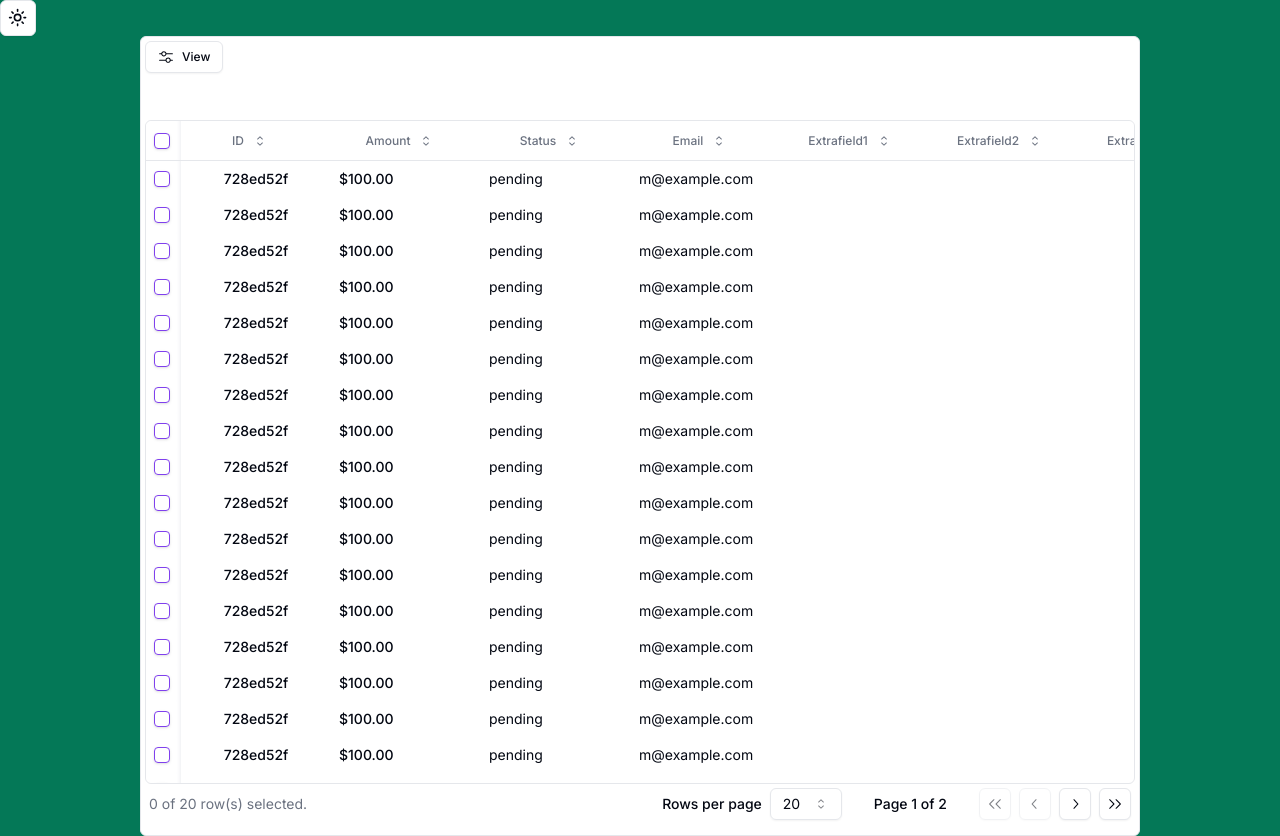
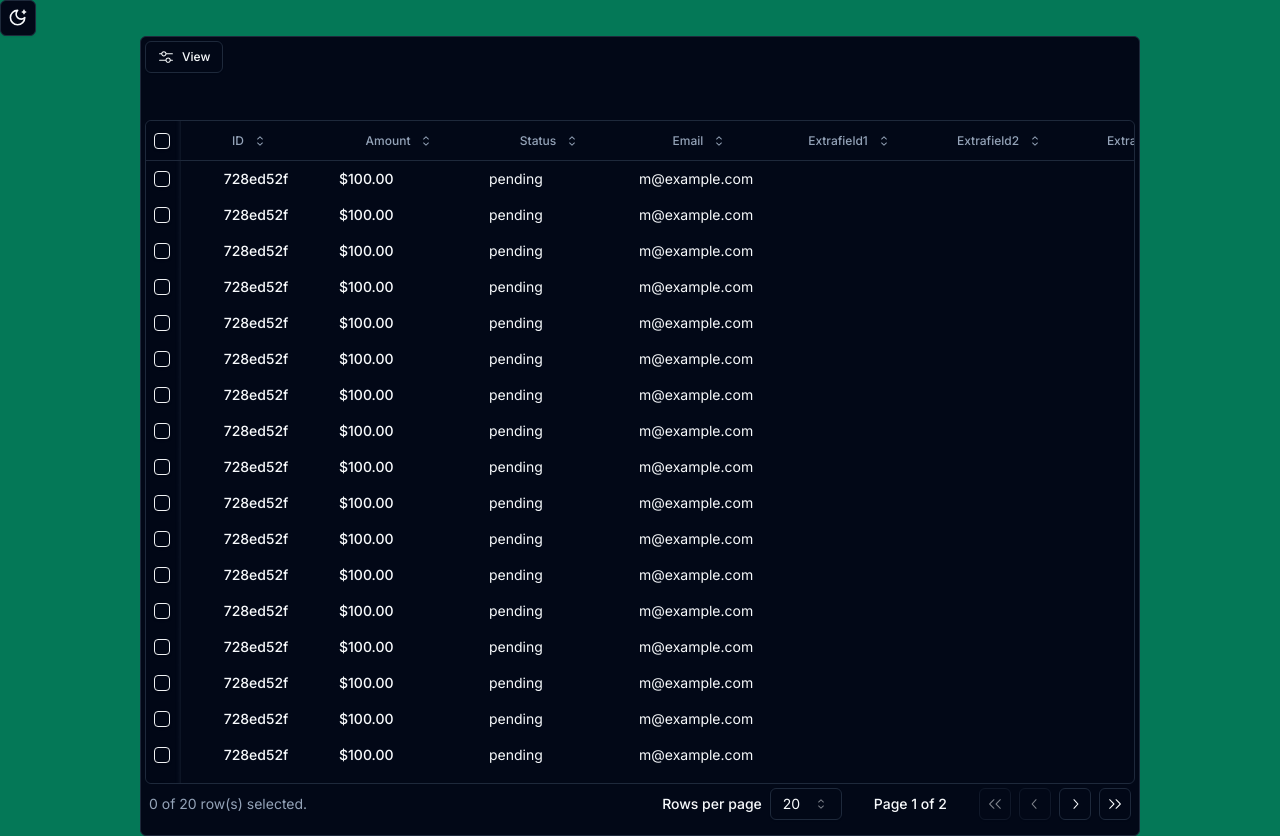
Before and after one commit to JKeroz/shadcn-playground, a Next.js app: page / in a window 1280 px wide. Built offline with nearby package versions, Linux system fonts and the light colour scheme.

Commit message:
fix: cleanup and change light mode color pallete

```diff
--- a/src/app/globals.css
+++ b/src/app/globals.css
@@ -4,31 +4,31 @@
 
 @layer base {
   :root {
-    --background: 0 0% 100%;
-    --foreground: 224 71.4% 4.1%;
-    --card: 0 0% 100%;
-    --card-foreground: 224 71.4% 4.1%;
-    --popover: 0 0% 100%;
-    --popover-foreground: 224 71.4% 4.1%;
-    --primary: 262.1 83.3% 57.8%;
-    --primary-foreground: 210 20% 98%;
-    --secondary: 220 14.3% 95.9%;
-    --secondary-foreground: 220.9 39.3% 11%;
-    --muted: 220 14.3% 95.9%;
-    --muted-foreground: 220 8.9% 46.1%;
-    --accent: 220 14.3% 95.9%;
-    --accent-foreground: 220.9 39.3% 11%;
-    --destructive: 0 84.2% 60.2%;
-    --destructive-foreground: 210 20% 98%;
-    --border: 220 13% 91%;
-    --input: 220 13% 91%;
-    --ring: 262.1 83.3% 57.8%;
+    --background: 222.2 84% 4.9%;
+    --foreground: 210 40% 98%;
+    --card: 222.2 84% 4.9%;
+    --card-foreground: 210 40% 98%;
+    --popover: 222.2 84% 4.9%;
+    --popover-foreground: 210 40% 98%;
+    --primary: 210 40% 98%;
+    --primary-foreground: 222.2 47.4% 11.2%;
+    --secondary: 217.2 32.6% 17.5%;
+    --secondary-foreground: 210 40% 98%;
+    --muted: 217.2 32.6% 17.5%;
+    --muted-foreground: 215 20.2% 65.1%;
+    --accent: 217.2 32.6% 17.5%;
+    --accent-foreground: 210 40% 98%;
+    --destructive: 0 62.8% 30.6%;
+    --destructive-foreground: 210 40% 98%;
+    --border: 217.2 32.6% 17.5%;
+    --input: 217.2 32.6% 17.5%;
+    --ring: 212.7 26.8% 83.9;
+    --chart-1: 220 70% 50%;
+    --chart-2: 160 60% 45%;
+    --chart-3: 30 80% 55%;
+    --chart-4: 280 65% 60%;
+    --chart-5: 340 75% 55%;
     --radius: 0.5rem;
-    --chart-1: 12 76% 61%;
-    --chart-2: 173 58% 39%;
-    --chart-3: 197 37% 24%;
-    --chart-4: 43 74% 66%;
-    --chart-5: 27 87% 67%;
   }
 
   .dark {
--- a/src/components/data-table-ui/data-table-scroll-area.tsx
+++ b/src/components/data-table-ui/data-table-scroll-area.tsx
@@ -5,18 +5,12 @@ import * as ScrollAreaPrimitive from "@radix-ui/react-scroll-area"
 
 import { cn } from "@/lib/utils"
 
-type SizeType = 'rem' | 'px'
-type HeightOrWidth = 'h' | 'w' | 'max-h' | 'max-w'
-type SizeCss = `${number}${SizeType}`
-type CustomTailwindSizeCss = `${HeightOrWidth}-[${SizeCss}]`
-
 const DataTableScrollArea = React.forwardRef<
   React.ElementRef<typeof ScrollAreaPrimitive.Root>,
   React.ComponentPropsWithoutRef<typeof ScrollAreaPrimitive.Root> & {
     viewPortClassName: string
   }
 >(({ className, children, viewPortClassName, ...props }, ref) => {
-  console.log({viewPortClassName})
   return (
     <ScrollAreaPrimitive.Root
       ref={ref}
--- a/src/components/theme-toggle.tsx
+++ b/src/components/theme-toggle.tsx
@@ -1,7 +1,7 @@
 "use client"
 
 import * as React from "react"
-import { Moon, Sun } from "lucide-react"
+import { Moon, MoonStar } from "lucide-react"
 import { useTheme } from "next-themes"
 
 import { Button } from "@/components/ui/button"
@@ -13,23 +13,22 @@ import {
 } from "@/components/ui/dropdown-menu"
 
 export function ThemeToggle() {
-  const { theme, setTheme, systemTheme } = useTheme()
-  console.log({theme, systemTheme})
+  const { setTheme } = useTheme()
   return (
     <DropdownMenu>
       <DropdownMenuTrigger asChild>
         <Button variant="outline" size="icon">
-          <Sun className="h-[1.2rem] w-[1.2rem] rotate-0 scale-100 transition-all dark:-rotate-90 dark:scale-0" />
+          <MoonStar className="h-[1.2rem] w-[1.2rem] rotate-0 scale-100 transition-all dark:-rotate-90 dark:scale-0" />
           <Moon className="absolute h-[1.2rem] w-[1.2rem] rotate-90 scale-0 transition-all dark:rotate-0 dark:scale-100" />
           <span className="sr-only">Toggle theme</span>
         </Button>
       </DropdownMenuTrigger>
       <DropdownMenuContent align="end">
         <DropdownMenuItem onClick={() => setTheme("light")}>
-          Light
+          Little Dark mode
         </DropdownMenuItem>
         <DropdownMenuItem onClick={() => setTheme("dark")}>
-          Dark
+          Dark mode
         </DropdownMenuItem>
         <DropdownMenuItem onClick={() => setTheme("system")}>
           System
```
